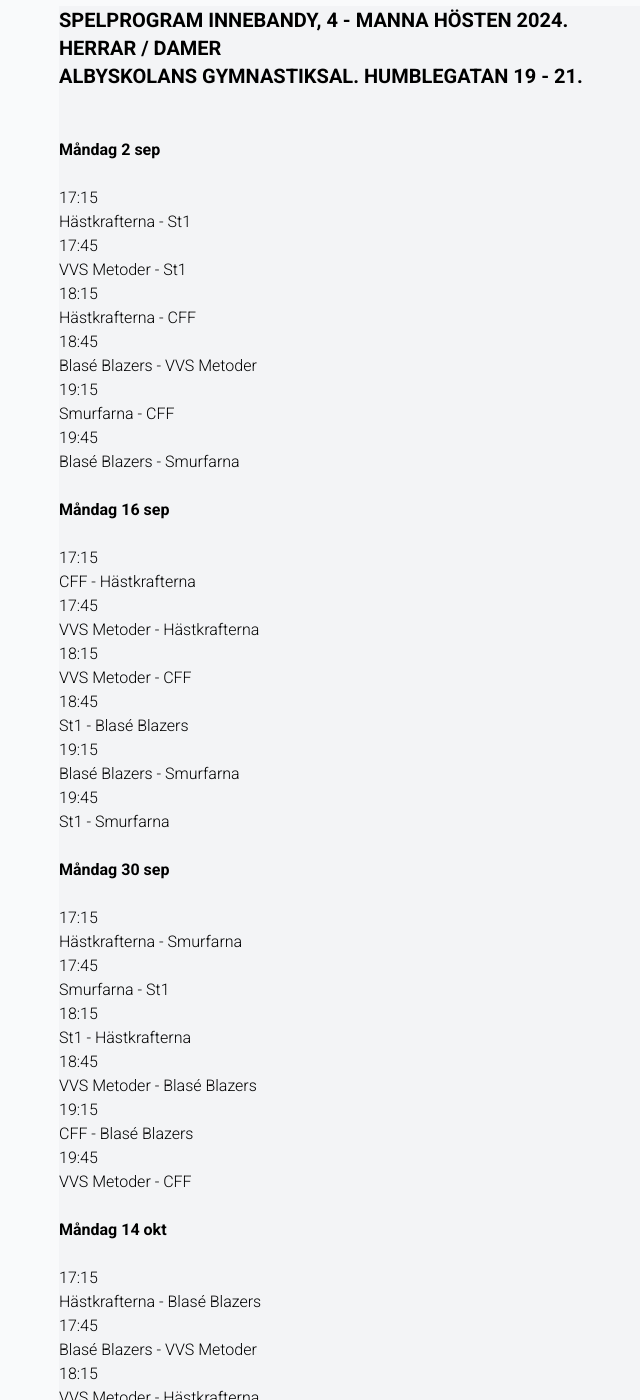
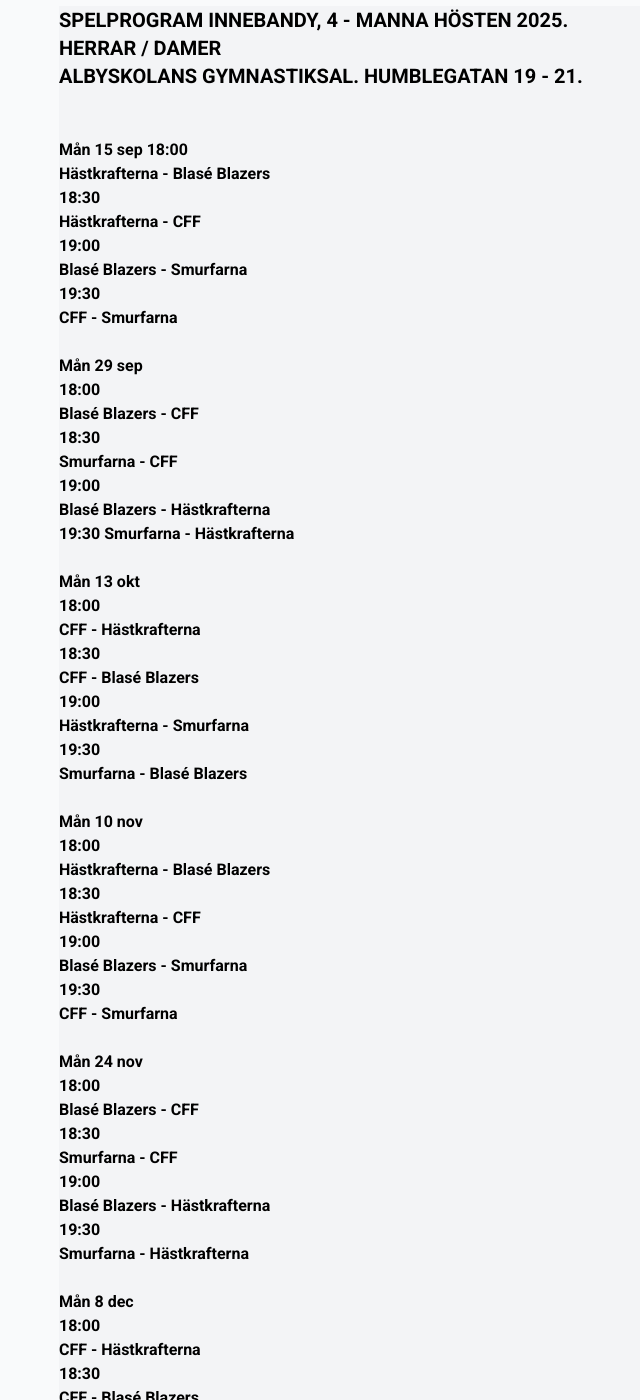
Before and after one commit to andreashogvall/andreashogvall.github.io, a Jekyll site: the page built from spelprogram.html, in a window 1280 px wide and 1400 px high, scrolled down 233 px. Shown: the whole window, without its empty margins (245-885 px from the left). Built offline with Jekyll 4.4.1, drawn with Linux system fonts in a browser that asks for light colours; nearby versions of some CDN libraries; some of the changed text lies outside the part shown.

Commit message:
Update spelprogram.html

```diff
--- a/spelprogram.html
+++ b/spelprogram.html
@@ -4,121 +4,75 @@ title: "Innebandykorpen"
 description: "Innebandykorpen"
 ---
 <div class="mx-auto md:w-3/4 bg-gray-100">
-<p class="md:text-xl font-semibold">SPELPROGRAM INNEBANDY, 4 - MANNA HÖSTEN 2024.</p>
+<p class="md:text-xl font-semibold">SPELPROGRAM INNEBANDY, 4 - MANNA HÖSTEN 2025.</p>
 
 <p class="md:text-xl font-semibold">HERRAR / DAMER</p>
 <p class="md:text-xl font-semibold">ALBYSKOLANS GYMNASTIKSAL. HUMBLEGATAN 19 - 21.</p>
 
 <br>
 <br>
-<p class="text-sm md:text-base font-semibold">Måndag 2 sep</p><br>
-17:15<br>
-Hästkrafterna - St1<br>
-17:45<br>
-VVS Metoder - St1<br>
-18:15<br>
+<p class="text-sm md:text-base font-semibold">Mån 15 sep
+18:00<br>
+Hästkrafterna - Blasé Blazers<br>
+18:30<br>
 Hästkrafterna - CFF<br>
-18:45<br>
-Blasé Blazers - VVS Metoder<br>
-19:15<br>
+19:00<br>
+Blasé Blazers - Smurfarna<br>
+19:30<br>
+CFF - Smurfarna<br>
+<br>
+<p class="text-sm md:text-base font-semibold">Mån 29 sep<br>
+18:00<br>
+Blasé Blazers - CFF<br>
+18:30<br>
 Smurfarna - CFF<br>
-19:45<br>
+19:00<br>
+Blasé Blazers - Hästkrafterna<br>
+19:30
+Smurfarna - Hästkrafterna<br>
+<br>
+<p class="text-sm md:text-base font-semibold">Mån 13 okt<br>
+18:00<br>
+CFF - Hästkrafterna<br>
+18:30<br>
+CFF - Blasé Blazers<br>
+19:00<br>
+Hästkrafterna - Smurfarna<br>
+19:30<br>
+Smurfarna - Blasé Blazers<br>
+<br>
+<p class="text-sm md:text-base font-semibold">Mån 10 nov<br>
+18:00<br>
+Hästkrafterna - Blasé Blazers<br>
+18:30<br>
+Hästkrafterna - CFF<br>
+19:00<br>
 Blasé Blazers - Smurfarna<br>
+19:30<br>
+CFF - Smurfarna<br>
 <br>
-<p class="text-sm md:text-base font-semibold">Måndag 16 sep</p><br>
-17:15<br>
+<p class="text-sm md:text-base font-semibold">Mån 24 nov<br>
+18:00<br>
+Blasé Blazers - CFF<br>
+18:30<br>
+Smurfarna - CFF<br>
+19:00<br>
+Blasé Blazers - Hästkrafterna<br>
+19:30<br>
+Smurfarna - Hästkrafterna<br>
+<br>
+<p class="text-sm md:text-base font-semibold">Mån 8 dec<br>
+18:00<br>
 CFF - Hästkrafterna<br>
-17:45<br>
-VVS Metoder - Hästkrafterna<br>
-18:15<br>
-VVS Metoder - CFF<br>
-18:45<br>
-St1 - Blasé Blazers<br>
-19:15<br>
-Blasé Blazers - Smurfarna<br>
-19:45<br>
-St1 - Smurfarna<br>
-<br>
-<p class="text-sm md:text-base font-semibold">Måndag 30 sep</p><br>
-17:15<br>
+18:30<br>
+CFF - Blasé Blazers<br>
+19:00<br>
 Hästkrafterna - Smurfarna<br>
-17:45<br>
-Smurfarna - St1<br>
-18:15<br>
-St1 - Hästkrafterna<br>
-18:45<br>
-VVS Metoder - Blasé Blazers<br>
-19:15<br>
-CFF - Blasé Blazers<br>
-19:45<br>
-VVS Metoder - CFF<br>
-<br>
-<p class="text-sm md:text-base font-semibold">Måndag 14 okt</p><br>
-17:15<br>
-Hästkrafterna - Blasé Blazers<br>
-17:45<br>
-Blasé Blazers - VVS Metoder<br>
-18:15<br>
-VVS Metoder - Hästkrafterna<br>
-18:45<br>
-Smurfarna - CFF<br>
-19:15<br>
-CFF - St1<br>
-19:45<br>
-Smurfarna - St1<br>
-<br><br>
-<p class="text-sm md:text-base font-semibold">Måndag 28 okt</p><br>
-17:15<br>
-St1 - VVS Metoder<br>
-17:45<br>
-Smurfarna - VVS Metoder<br>
-18:15<br>
-CFF - St1<br>
-18:45<br>
+19:30<br>
 Smurfarna - Blasé Blazers<br>
-19:15<br>
-Hästkrafterna - CFF<br>
-19:45
-Blasé Blazers - Hästkrafterna<br>
-<br>
-<p class="text-sm md:text-base font-semibold">Måndag 11 nov</p><br>
-17:15<br>
-Smurfarna - VVS Metoder<br>
-17:45<br>
-CFF - Smurfarna<br>
-18:15<br>
-VVS Metoder - St1<br>
-18:45<br>
-CFF - Blasé Blazers<br>
-19:15<br>
-St1 - Hästkrafterna<br>
-19:45<br>
-Hästkrafterna - Blasé Blazers<br>
-<br>
-<p class="text-sm md:text-base font-semibold">Måndag 25 nov</p><br>
-17:15<br>
-Hästkrafterna - VVS Metoder<br>
-17:45<br>
-Smurfarna - Hästkrafterna<br>
-18:15<br>
-VVS Metoder - Smurfarna<br>
-18:45<br>
-Blasé Blazers - St1<br>
-19:15<br>
-Blasé Blazers - CFF<br>
-19:45<br>
-St1 - CFF<br>
-<br>
-<p class="text-sm md:text-base font-semibold">Måndag 9 dec</p><br>
-17:15<br>
-St1 - Blasé Blazers<br>
-17:45<br>
-CFF - VVS Metoder<br>
-18:15<br>
-Hästkrafterna - Smurfarna<br>
-<br>
 <p class="text-lg font-bold">
 SLUTSPEL?:<br>
 To be continued...<br>
 </p>
+
 </div>
```
